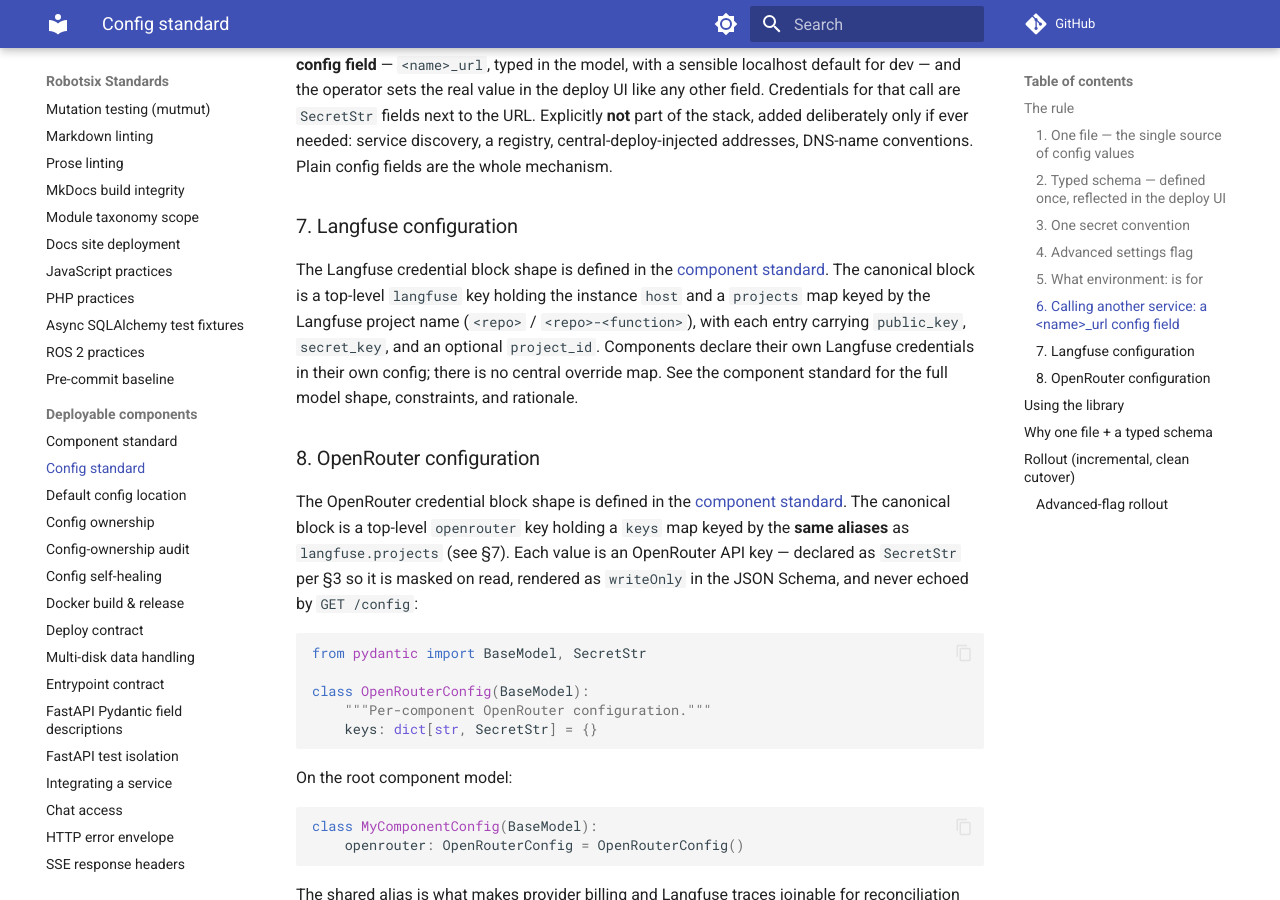
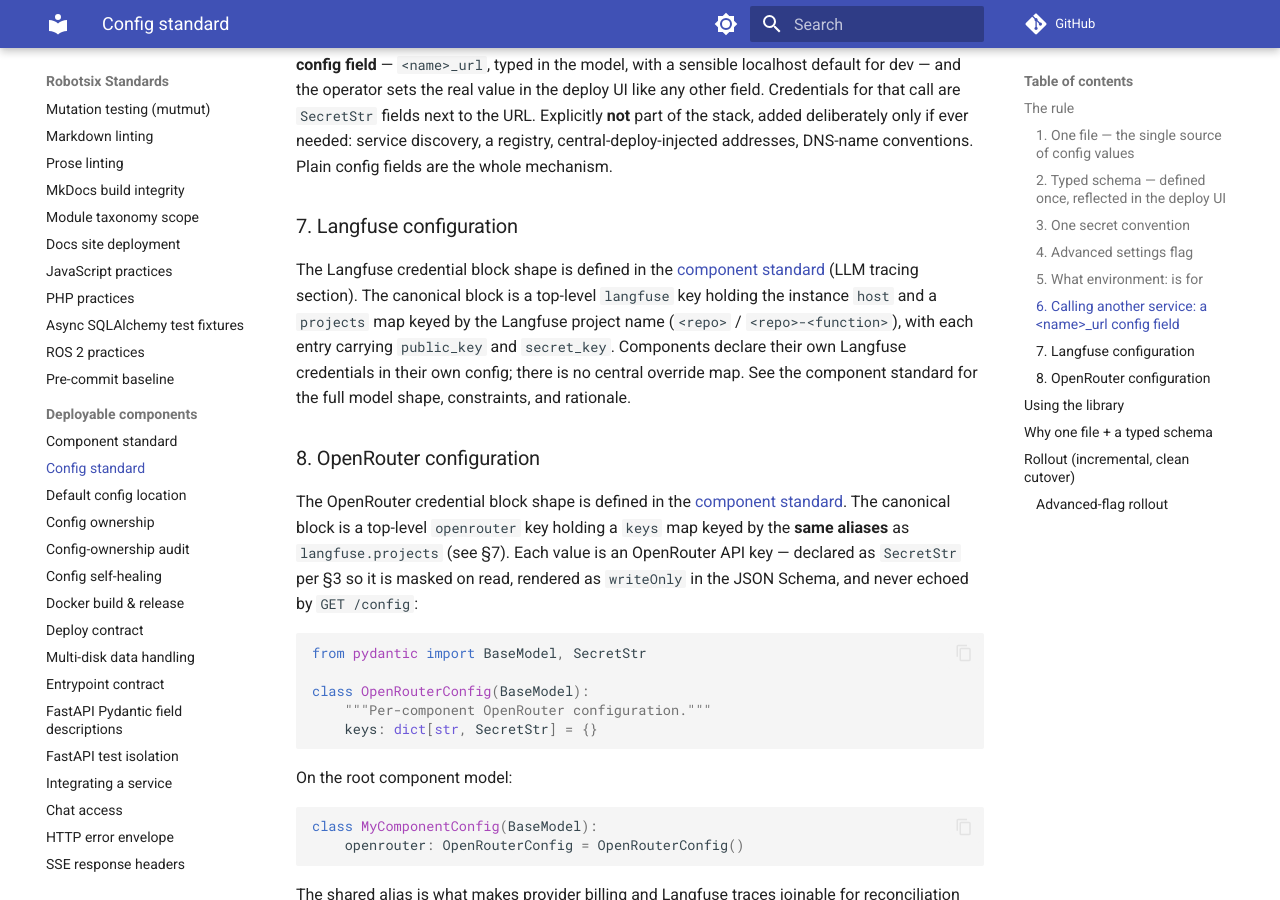
Before and after one commit to damien-robotsix/robotsix-standards, an MkDocs documentation site: the page built from docs/config-standard.md, in a window 1280 px wide and 900 px high, scrolled down 4127 px. Built offline with MkDocs 1.6.1 and Material for MkDocs 9.7.7, drawn with Linux system fonts in a browser that asks for light colours; comment, search, counter and statistics services are not loaded.

Commit message:
docs: Langfuse credential shape: config-standard §7 and component-standard LLM tracing contradict on `project_id` (20260821T101954Z-langfuse-credential-shape-config-standar-c26a) (#311)
Co-authored-by: robotsix-mill <mill@robotsix.local>

```diff
--- a/docs/config-standard.md
+++ b/docs/config-standard.md
@@ -195,13 +195,13 @@ are the whole mechanism.
 ### 7. Langfuse configuration
 
 The Langfuse credential block shape is defined in the
-[component standard](component-standard.md).  The canonical block is a
-top-level `langfuse` key holding the instance `host` and a `projects` map
-keyed by the Langfuse project name (`<repo>` / `<repo>-<function>`), with
-each entry carrying `public_key`, `secret_key`, and an optional
-`project_id`.  Components declare their own Langfuse credentials in their
-own config; there is no central override map.  See the component standard
-for the full model shape, constraints, and rationale.
+[component standard](component-standard.md) (LLM tracing section).  The
+canonical block is a top-level `langfuse` key holding the instance `host`
+and a `projects` map keyed by the Langfuse project name
+(`<repo>` / `<repo>-<function>`), with each entry carrying `public_key`
+and `secret_key`.  Components declare their own Langfuse credentials in
+their own config; there is no central override map.  See the component
+standard for the full model shape, constraints, and rationale.
 
 ### 8. OpenRouter configuration
 
```
Also changed, not shown: docs/component-standard.md (+4 -1 lines).
